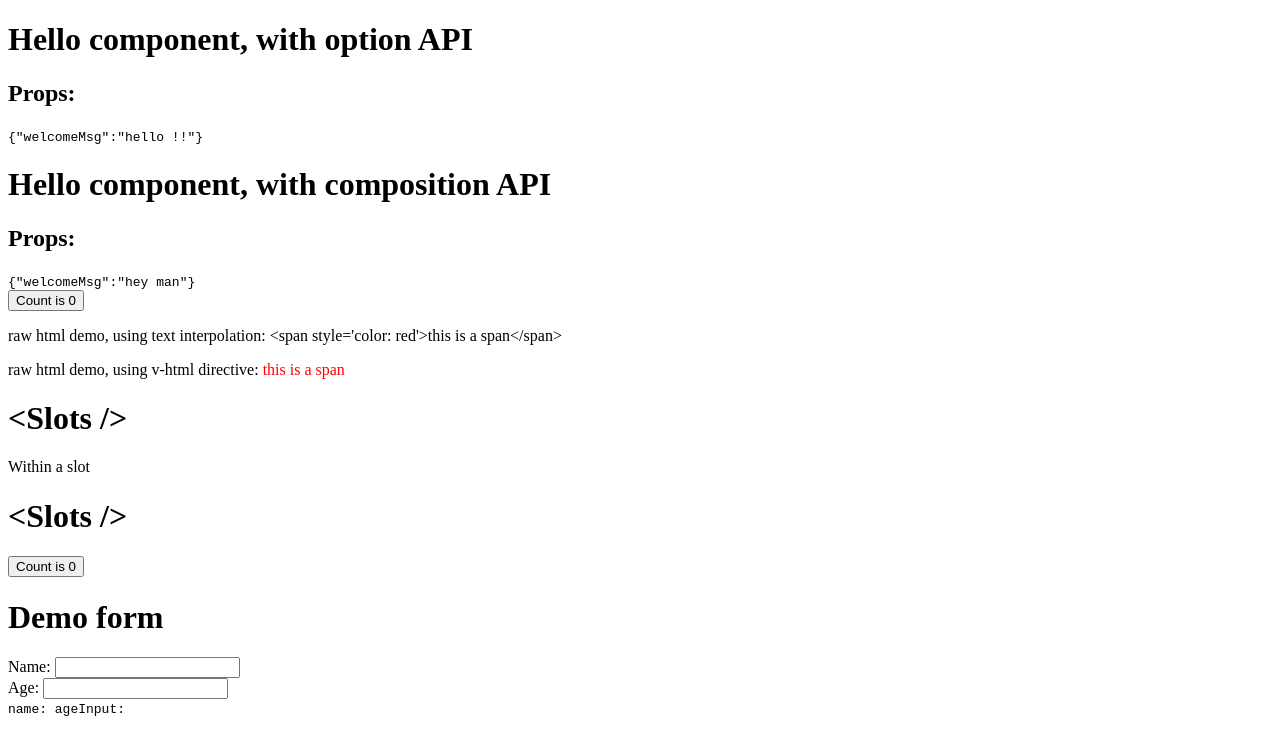
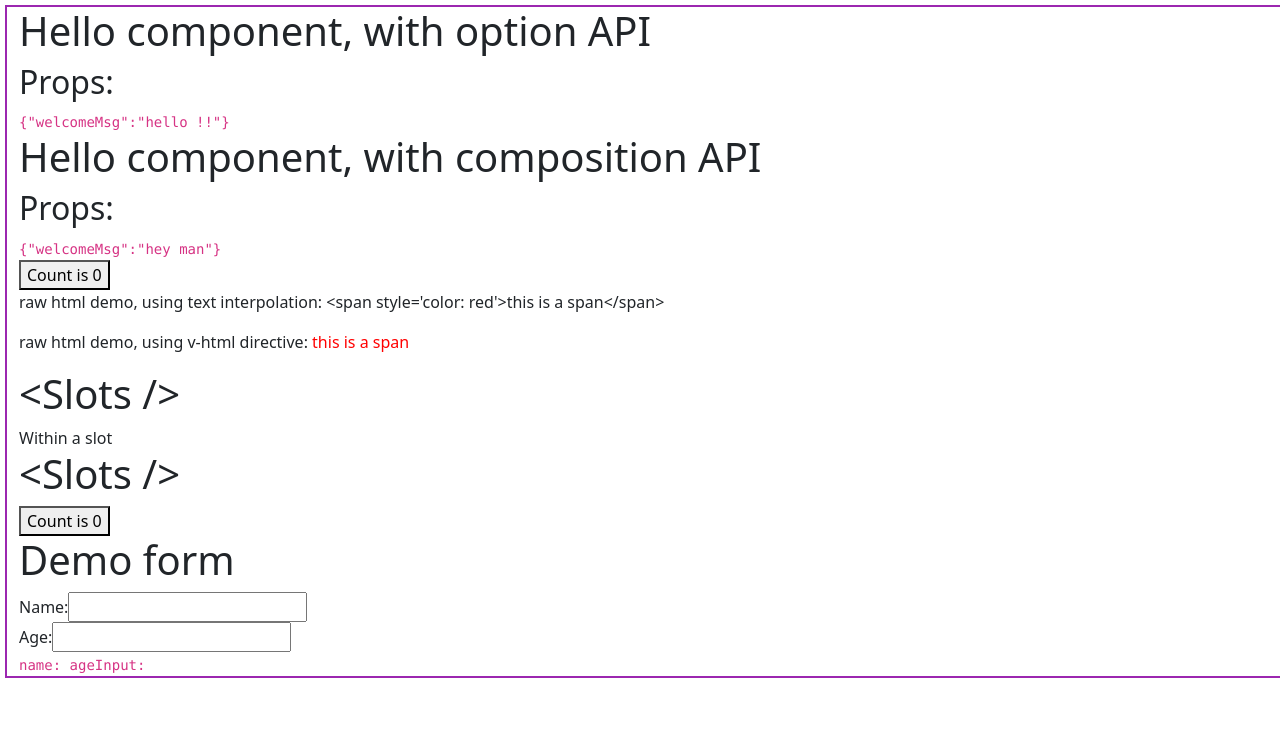
Before and after one commit to xterler159/vue-app, a Vue app: page / in a window 1280 px wide. Shown: the top 754 px of the page. Built offline with nearby package versions, Linux system fonts and the light colour scheme.

Commit message:
added boostrap, added sass

```diff
--- a/package.json
+++ b/package.json
@@ -10,6 +10,7 @@
     "type-check": "vue-tsc --noEmit -p tsconfig.app.json --composite false"
   },
   "dependencies": {
+    "bootstrap": "^5.3.0",
     "vue": "^3.3.4"
   },
   "devDependencies": {
@@ -19,6 +20,7 @@
     "@vue/tsconfig": "^0.4.0",
     "npm-run-all": "^4.1.5",
     "prettier": "^2.8.8",
+    "sass": "^1.63.6",
     "typescript": "~5.0.4",
     "vite": "^4.3.9",
     "vue-tsc": "^1.6.5"
--- a/src/App.vue
+++ b/src/App.vue
@@ -9,13 +9,16 @@
 </script>
 
 <template style="display: none">
+  <div class="app-container container-fluid">
     <HelloOptionsAPI welcome-msg="hello !!" />
     <HelloCompositionAPI welcome-msg="hey man" />
     <Counter />
 
     <div>
       <p>raw html demo, using text interpolation: {{ rawHtml }}</p>
-    <p>raw html demo, using v-html directive: <span v-html="rawHtml"></span></p>
+      <p>
+        raw html demo, using v-html directive: <span v-html="rawHtml"></span>
+      </p>
     </div>
 
     <Slots> Within a slot </Slots>
@@ -23,4 +26,5 @@
       <Counter />
     </Slots>
     <Form />
+  </div>
 </template>
--- /dev/null
+++ b/src/assets/app.scss
@@ -0,0 +1,4 @@
+.app-container {
+  border: 2px solid #9c27b0;
+  margin: 5px;
+}
--- /dev/null
+++ b/src/assets/index.scss
@@ -0,0 +1 @@
+@import "bootstrap/scss/bootstrap";
--- /dev/null
+++ b/src/assets/reset.scss
@@ -0,0 +1,351 @@
+/*! normalize.css v8.0.1 | MIT License | github.com/necolas/normalize.css */
+
+/* Document
+   ========================================================================== */
+
+/**
+ * 1. Correct the line height in all browsers.
+ * 2. Prevent adjustments of font size after orientation changes in iOS.
+ */
+
+html {
+  line-height: 1.15; /* 1 */
+  -webkit-text-size-adjust: 100%; /* 2 */
+}
+
+/* Sections
+   ========================================================================== */
+
+/**
+ * Remove the margin in all browsers.
+ */
+
+body {
+  margin: 0;
+}
+
+/**
+ * Render the `main` element consistently in IE.
+ */
+
+main {
+  display: block;
+}
+
+/**
+ * Correct the font size and margin on `h1` elements within `section` and
+ * `article` contexts in Chrome, Firefox, and Safari.
+ */
+
+h1 {
+  font-size: 2em;
+  margin: 0.67em 0;
+}
+
+/* Grouping content
+   ========================================================================== */
+
+/**
+ * 1. Add the correct box sizing in Firefox.
+ * 2. Show the overflow in Edge and IE.
+ */
+
+hr {
+  box-sizing: content-box; /* 1 */
+  height: 0; /* 1 */
+  overflow: visible; /* 2 */
+}
+
+/**
+ * 1. Correct the inheritance and scaling of font size in all browsers.
+ * 2. Correct the odd `em` font sizing in all browsers.
+ */
+
+pre {
+  font-family: monospace, monospace; /* 1 */
+  font-size: 1em; /* 2 */
+}
+
+/* Text-level semantics
+   ========================================================================== */
+
+/**
+ * Remove the gray background on active links in IE 10.
+ */
+
+a {
+  background-color: transparent;
+}
+
+/**
+ * 1. Remove the bottom border in Chrome 57-
+ * 2. Add the correct text decoration in Chrome, Edge, IE, Opera, and Safari.
+ */
+
+abbr[title] {
+  border-bottom: none; /* 1 */
+  text-decoration: underline; /* 2 */
+  text-decoration: underline dotted; /* 2 */
+}
+
+/**
+ * Add the correct font weight in Chrome, Edge, and Safari.
+ */
+
+b,
+strong {
+  font-weight: bolder;
+}
+
+/**
+ * 1. Correct the inheritance and scaling of font size in all browsers.
+ * 2. Correct the odd `em` font sizing in all browsers.
+ */
+
+code,
+kbd,
+samp {
+  font-family: monospace, monospace; /* 1 */
+  font-size: 1em; /* 2 */
+}
+
+/**
+ * Add the correct font size in all browsers.
+ */
+
+small {
+  font-size: 80%;
+}
+
+/**
+ * Prevent `sub` and `sup` elements from affecting the line height in
+ * all browsers.
+ */
+
+sub,
+sup {
+  font-size: 75%;
+  line-height: 0;
+  position: relative;
+  vertical-align: baseline;
+}
+
+sub {
+  bottom: -0.25em;
+}
+
+sup {
+  top: -0.5em;
+}
+
+/* Embedded content
+   ========================================================================== */
+
+/**
+ * Remove the border on images inside links in IE 10.
+ */
+
+img {
+  border-style: none;
+}
+
+/* Forms
+   ========================================================================== */
+
+/**
+ * 1. Change the font styles in all browsers.
+ * 2. Remove the margin in Firefox and Safari.
+ */
+
+button,
+input,
+optgroup,
+select,
+textarea {
+  font-family: inherit; /* 1 */
+  font-size: 100%; /* 1 */
+  line-height: 1.15; /* 1 */
+  margin: 0; /* 2 */
+}
+
+/**
+ * Show the overflow in IE.
+ * 1. Show the overflow in Edge.
+ */
+
+button,
+input {
+  /* 1 */
+  overflow: visible;
+}
+
+/**
+ * Remove the inheritance of text transform in Edge, Firefox, and IE.
+ * 1. Remove the inheritance of text transform in Firefox.
+ */
+
+button,
+select {
+  /* 1 */
+  text-transform: none;
+}
+
+/**
+ * Correct the inability to style clickable types in iOS and Safari.
+ */
+
+button,
+[type="button"],
+[type="reset"],
+[type="submit"] {
+  -webkit-appearance: button;
+}
+
+/**
+ * Remove the inner border and padding in Firefox.
+ */
+
+button::-moz-focus-inner,
+[type="button"]::-moz-focus-inner,
+[type="reset"]::-moz-focus-inner,
+[type="submit"]::-moz-focus-inner {
+  border-style: none;
+  padding: 0;
+}
+
+/**
+ * Restore the focus styles unset by the previous rule.
+ */
+
+button:-moz-focusring,
+[type="button"]:-moz-focusring,
+[type="reset"]:-moz-focusring,
+[type="submit"]:-moz-focusring {
+  outline: 1px dotted ButtonText;
+}
+
+/**
+ * Correct the padding in Firefox.
+ */
+
+fieldset {
+  padding: 0.35em 0.75em 0.625em;
+}
+
+/**
+ * 1. Correct the text wrapping in Edge and IE.
+ * 2. Correct the color inheritance from `fieldset` elements in IE.
+ * 3. Remove the padding so developers are not caught out when they zero out
+ *    `fieldset` elements in all browsers.
+ */
+
+legend {
+  box-sizing: border-box; /* 1 */
+  color: inherit; /* 2 */
+  display: table; /* 1 */
+  max-width: 100%; /* 1 */
+  padding: 0; /* 3 */
+  white-space: normal; /* 1 */
+}
+
+/**
+ * Add the correct vertical alignment in Chrome, Firefox, and Opera.
+ */
+
+progress {
+  vertical-align: baseline;
+}
+
+/**
+ * Remove the default vertical scrollbar in IE 10+.
+ */
+
+textarea {
+  overflow: auto;
+}
+
+/**
+ * 1. Add the correct box sizing in IE 10.
+ * 2. Remove the padding in IE 10.
+ */
+
+[type="checkbox"],
+[type="radio"] {
+  box-sizing: border-box; /* 1 */
+  padding: 0; /* 2 */
+}
+
+/**
+ * Correct the cursor style of increment and decrement buttons in Chrome.
+ */
+
+[type="number"]::-webkit-inner-spin-button,
+[type="number"]::-webkit-outer-spin-button {
+  height: auto;
+}
+
+/**
+ * 1. Correct the odd appearance in Chrome and Safari.
+ * 2. Correct the outline style in Safari.
+ */
+
+[type="search"] {
+  -webkit-appearance: textfield; /* 1 */
+  outline-offset: -2px; /* 2 */
+}
+
+/**
+ * Remove the inner padding in Chrome and Safari on macOS.
+ */
+
+[type="search"]::-webkit-search-decoration {
+  -webkit-appearance: none;
+}
+
+/**
+ * 1. Correct the inability to style clickable types in iOS and Safari.
+ * 2. Change font properties to `inherit` in Safari.
+ */
+
+::-webkit-file-upload-button {
+  -webkit-appearance: button; /* 1 */
+  font: inherit; /* 2 */
+}
+
+/* Interactive
+   ========================================================================== */
+
+/*
+ * Add the correct display in Edge, IE 10+, and Firefox.
+ */
+
+details {
+  display: block;
+}
+
+/*
+ * Add the correct display in all browsers.
+ */
+
+summary {
+  display: list-item;
+}
+
+/* Misc
+   ========================================================================== */
+
+/**
+ * Add the correct display in IE 10+.
+ */
+
+template {
+  display: none;
+}
+
+/**
+ * Add the correct display in IE 10.
+ */
+
+[hidden] {
+  display: none;
+}
--- a/src/main.ts
+++ b/src/main.ts
@@ -1,4 +1,8 @@
 import { createApp } from "vue";
 import App from "./App.vue";
 
+import "./assets/reset.scss";
+import "./assets/index.scss";
+import "./assets/app.scss";
+
 createApp(App).mount("#app");
```
Also changed, not shown: 1 other file (tests, documents, lock files or other folders). Lines whose indentation alone changed are shown as unchanged.
